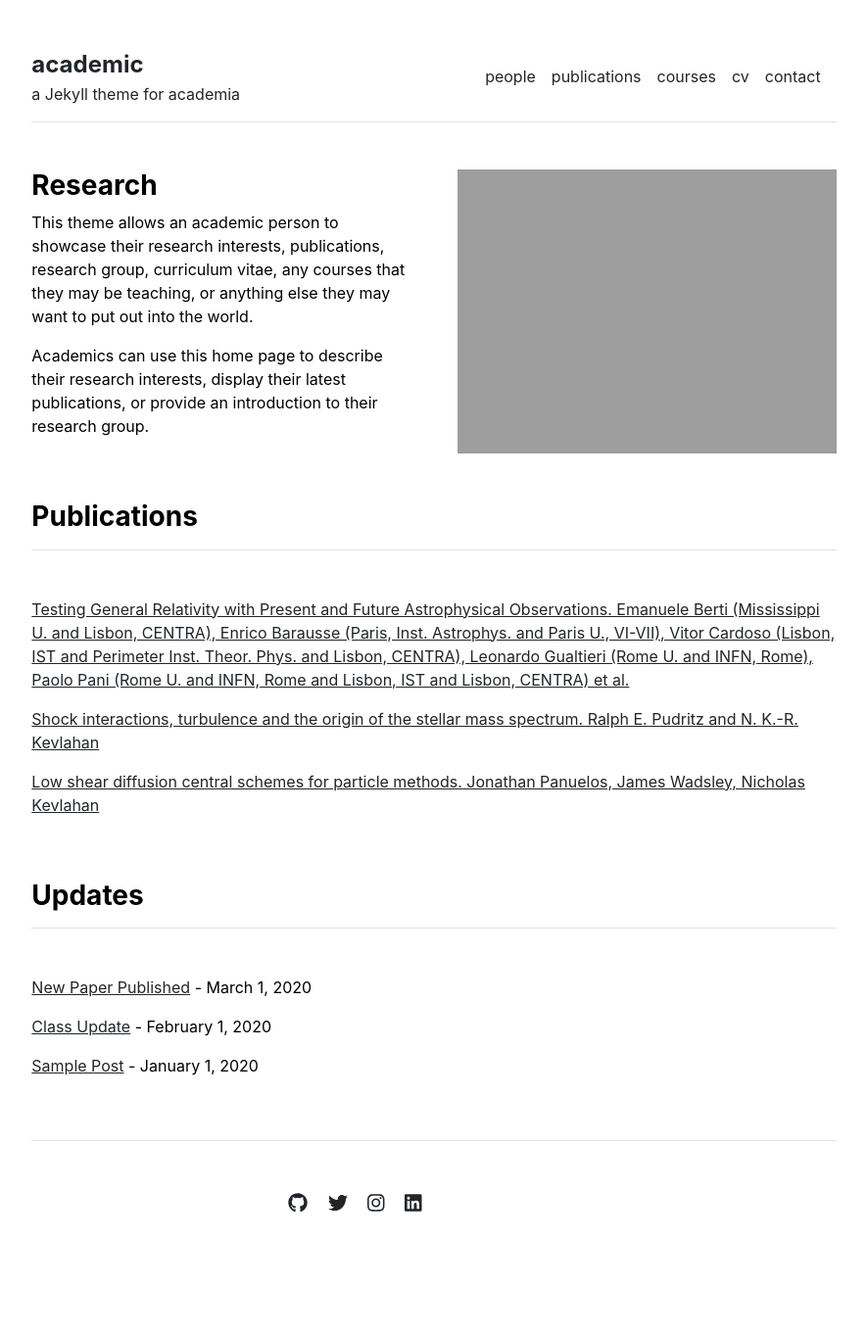
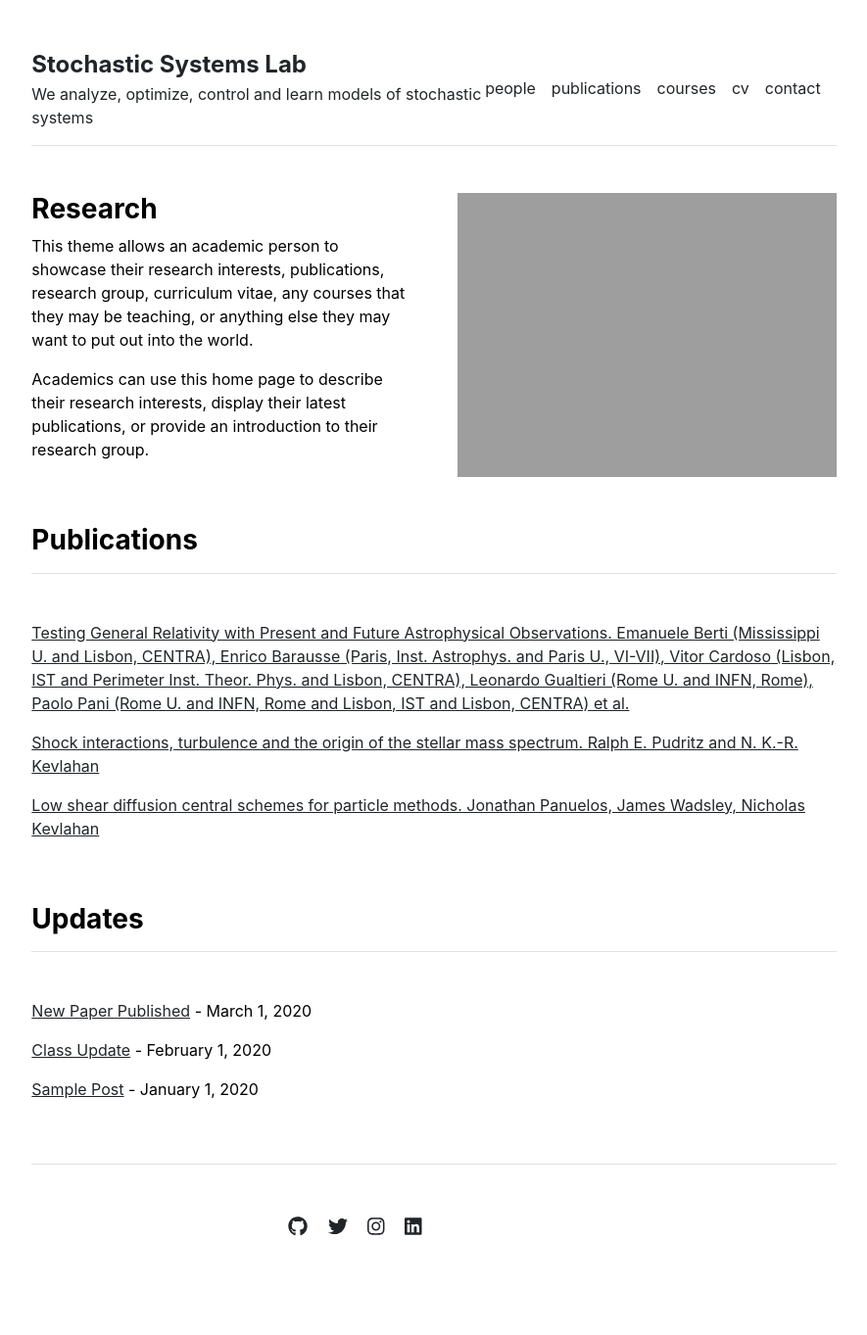
Before and after one commit to stochasticsystemslab/stochasticsystemslab.github.io, a Jekyll site: the page built from index.md, in a window 1280 px wide. Shown: the whole page at 98% size, without its empty margins (197-1082 px from the left). Built offline with Jekyll 4.4.1, drawn with Linux system fonts in a browser that asks for light colours; before the commit the page ends 1339 px from its top, so only the background shows below that.

Commit message:
Update _config.yml

```diff
--- a/_config.yml
+++ b/_config.yml
@@ -1,4 +1,4 @@
 url: "" # the base hostname & protocol for your site, e.g. http://example.com
 baseurl: "" # the subpath of your site, e.g. /blog
-title: "academic" # the name of your site, e.g. ACME Corp.
-description: "a Jekyll theme for academia"
+title: "Stochastic Systems Lab" # the name of your site, e.g. ACME Corp.
+description: "We analyze, optimize, control and learn models of stochastic systems"
```
